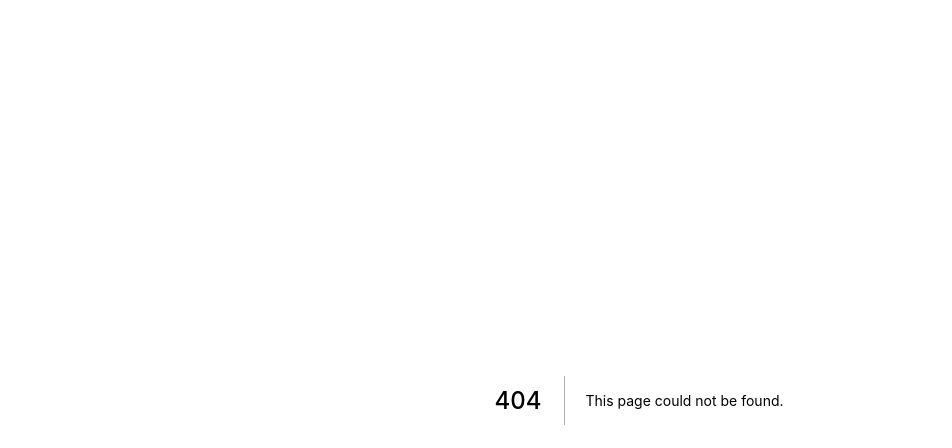
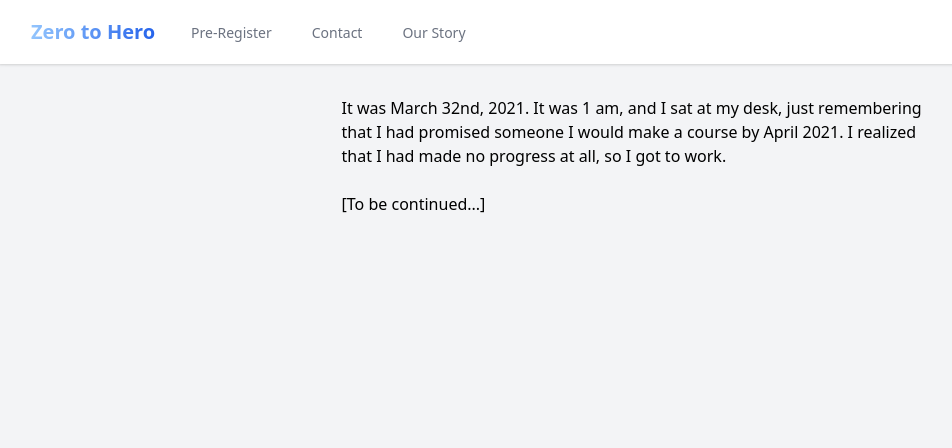
Before and after one commit to tmwilliamlin168/course-for-fools, a Next.js app: page /story in a window 1280 px wide. Before the commit this address had no page. Shown: the top 448 px of the page, without its empty margins (1-953 px from the left). Built offline with nearby package versions, Linux system fonts and the light colour scheme.

Commit message:
our story draft

```diff
--- a/components/header.js
+++ b/components/header.js
@@ -1,5 +1,6 @@
 import Link from 'next/link';
 
+//online judge and our story fake links were there before
 const internalLinks = [
 {
     label: "Pre-Register",
@@ -10,12 +11,8 @@ const internalLinks = [
     url: "mailto:course@williamlin.io",
 },
 {
-    label: "Online Judge",
-    url: null,
-},
-{
     label: "Our Story",
-    url: null,
+    url: '/story',
 },
 ];
 
--- /dev/null
+++ b/pages/story.js
@@ -0,0 +1,22 @@
+import Head from 'next/head';
+
+import Header from '../components/header';
+
+export default function Story() {
+    return (
+        <>
+            <Head>
+                <title>CP: Zero to Hero | Story</title>
+            </Head>
+            <div className="bg-gray-100 min-h-screen">
+                <Header />
+                <div className="-mt-16 pt-24 pb-8 max-w-prose mx-auto">
+                    It was March 32nd, 2021. It was 1 am, and I sat at my desk, just remembering that I had promised someone I would make a course by April 2021. I realized that I had made no progress at all, so I got to work.
+                    <br />
+                    <br />
+                    [To be continued...]
+                </div>
+            </div>
+        </>
+    );
+}
```
